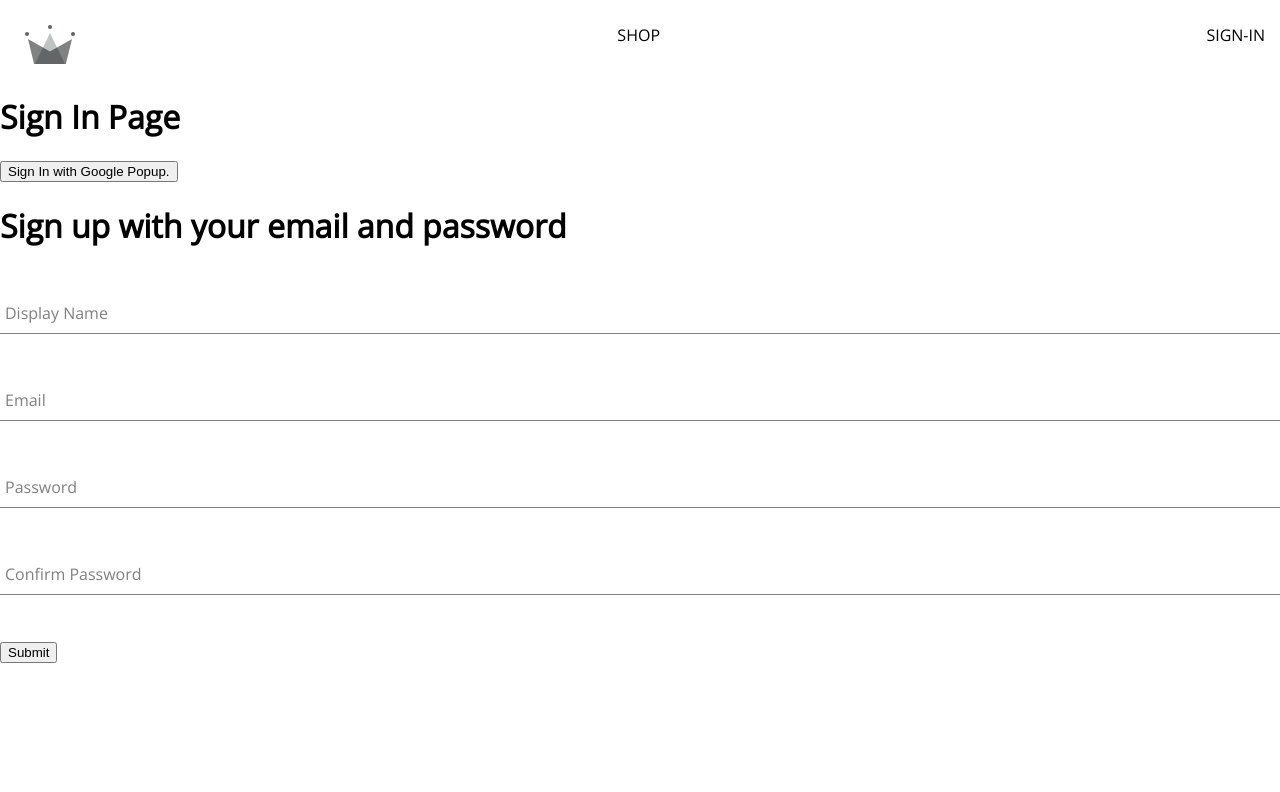
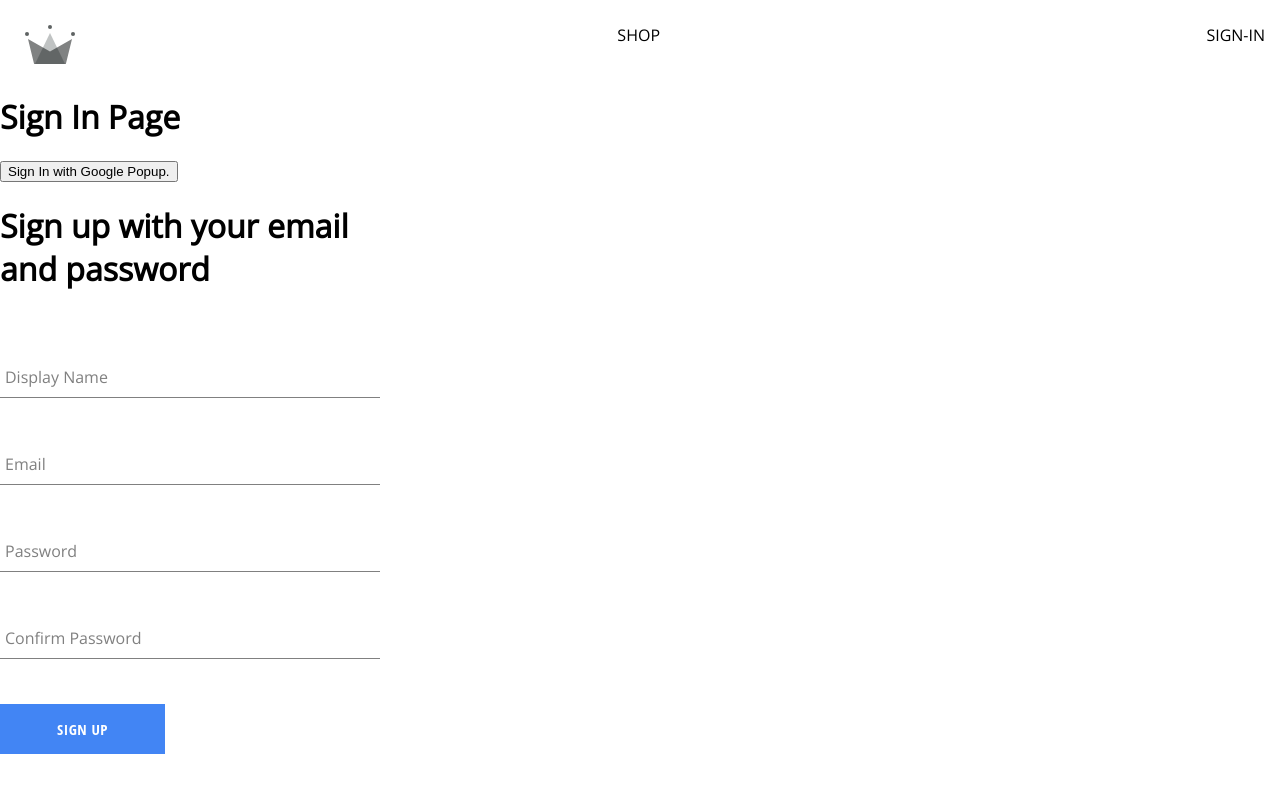
Before and after one commit to KelvinSweere/crwn-clothing-udemy, a React (Create React App) app: page /sign-in in a window 1280 px wide. Shown: the top 792 px of the page. Built offline with nearby package versions, Linux system fonts and the light colour scheme.

Commit message:
Updated sign-up-form with new buttons and updated layout of fields.

```diff
--- a/src/components/sign-up-form/sign-up-form.component.jsx
+++ b/src/components/sign-up-form/sign-up-form.component.jsx
@@ -3,6 +3,8 @@ import { useState } from "react";
 import { createAuthUserWithEmailAndPassword, createUserDocumentFromAuth } from "../../utils/firebase/firebase.utils";
 
 import FormInput from '../form-input/form-input.component'
+import Button from '../button/button.component'
+import '../sign-up-form/sign-up-form.styles.scss'
 
 const defaultFormFields = {
     displayName: '',
@@ -52,7 +54,7 @@ const SignUpForm = () => {
     };
 
     return(
-        <div>
+        <div className="sign-up-container">
             <h1>Sign up with your email and password</h1>
             <form onSubmit={handleSubmit}>
                 <FormInput
@@ -94,7 +96,7 @@ const SignUpForm = () => {
                         name:'confirmPassword',
                         value: confirmPassword
                     }}/>
-                <input type="submit" required></input>
+                <Button buttonType='google' type='submit'>Sign Up</Button>
             </form>
         </div>
     );
--- a/src/components/sign-up-form/sign-up-form.styles.scss
+++ b/src/components/sign-up-form/sign-up-form.styles.scss
@@ -0,0 +1,9 @@
+.sign-up-container {
+    display: flex;
+    flex-direction: column;
+    width: 380px;
+
+    h2 {
+        margin: 10px 0;
+    }
+}
```
